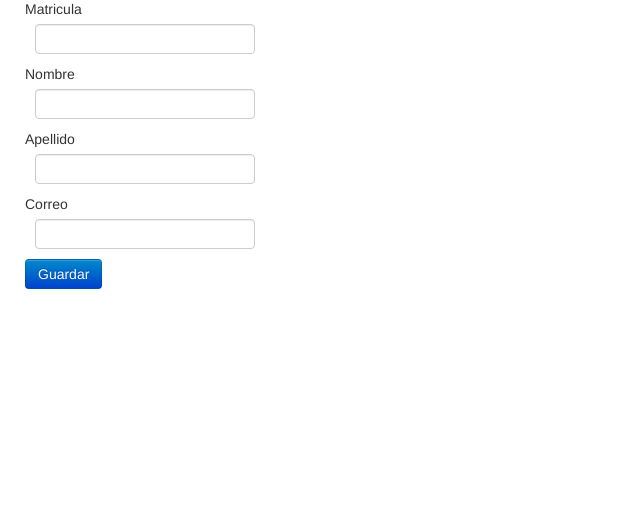
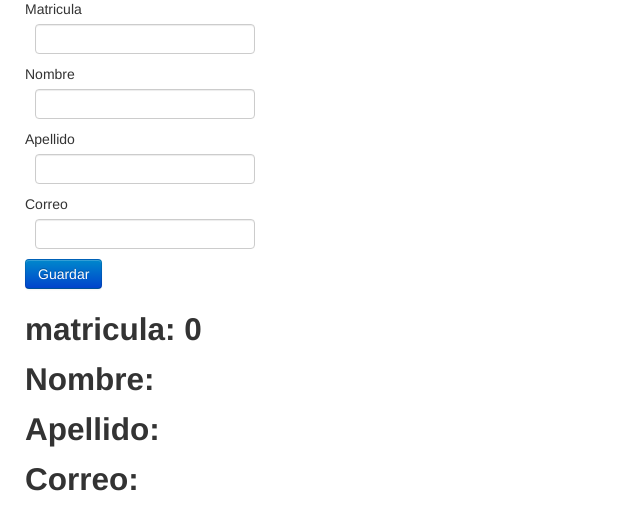
Before and after one commit to IEVN1002-22001770/api_flask02, a Flask app: page /Alumnos in a window 1280 px wide. Shown: the part 61-591 px from the top of the page, without its empty margins (0-640 px from the left). Run offline with Flask 3, Linux system fonts and the light colour scheme; some libraries are stand-ins or nearby versions.

Commit message:
Formularios

```diff
--- a/app.py
+++ b/app.py
@@ -39,7 +39,6 @@
         num1 = int(x2) - int(x1);
         num2 = int(y2) - int(y1);
 
-
         opera = (math.pow(num1, 2) + math.pow(num2, 2));
         res = math.sqrt(opera);
 
@@ -48,14 +47,14 @@
 
 @app.route('/Alumnos', methods=['GET', 'POST'])
 def alumnos():
-    matri = 0
-    nombre = ''
-    apellido = ''
-    email = ''
+    matri=0
+    nombre=''
+    apellido=''
+    email=''
 
     alumno_clas = forms.UserForm(request.form)
 
-    if request.method == 'POST' :
+    if request.method == 'POST' and alumno_clas.validate() :
         matri = alumno_clas.matricula.data
         nombre = alumno_clas.nombre.data
         apellido = alumno_clas.apellido.data
--- a/templates/Alumnos.html
+++ b/templates/Alumnos.html
@@ -2,7 +2,7 @@
     {% block container %}
     {% import "_macros.html" as macro %}
 
-    <form action="" method="POST">
+    <form action="" method="POST" novalidate>
         {{macro.camposNuevos(form.matricula)}}
         {{macro.camposNuevos(form.nombre)}}
         {{macro.camposNuevos(form.apellido)}}
@@ -12,5 +12,10 @@
 
     </form>
 
+    <h2>matricula: {{matri}}</h2>
+    <h2>Nombre: {{nombre}}</h2>
+    <h2>Apellido: {{apellido}}</h2>
+    <h2>Correo: {{email}}</h2>
+
 
 {% endblock %}
```
